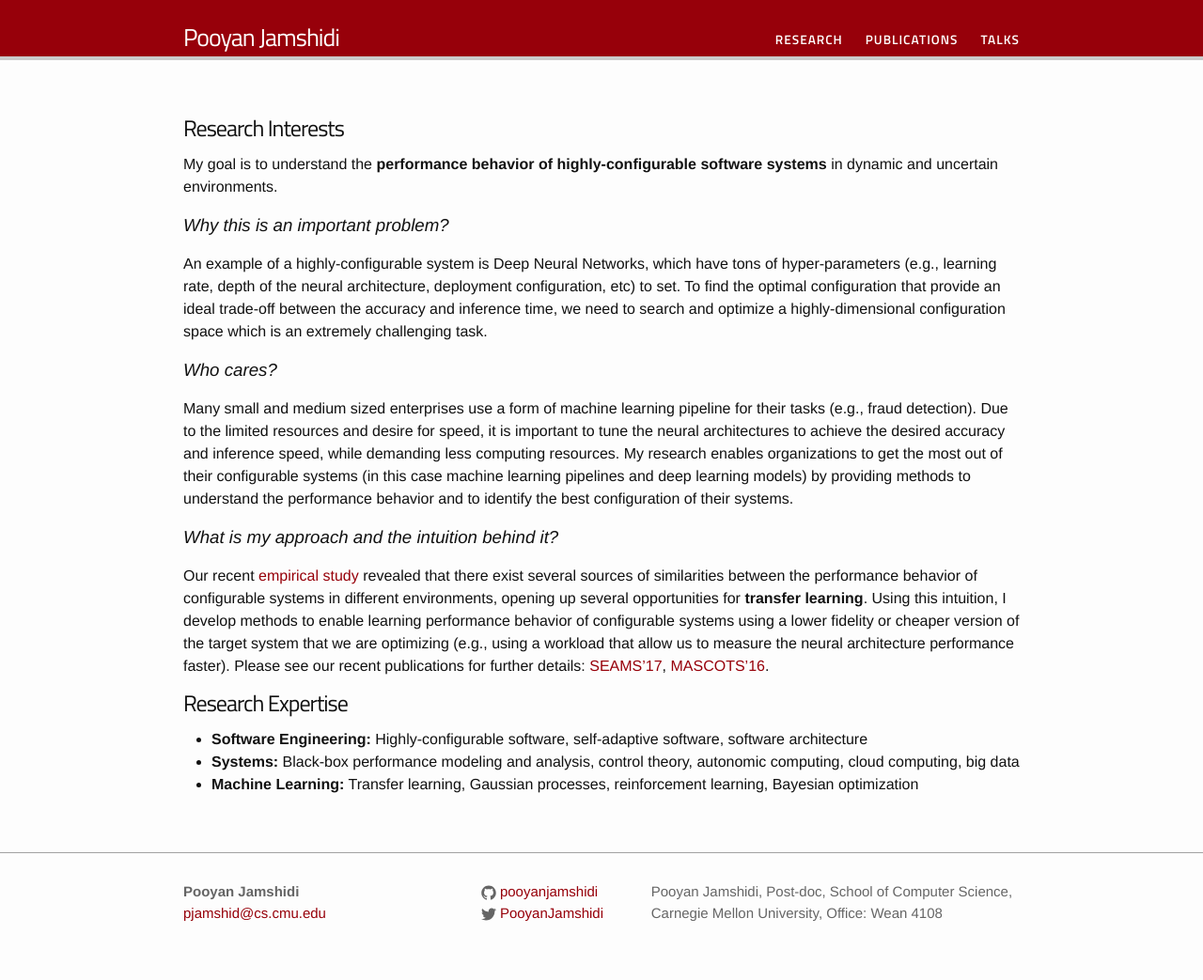
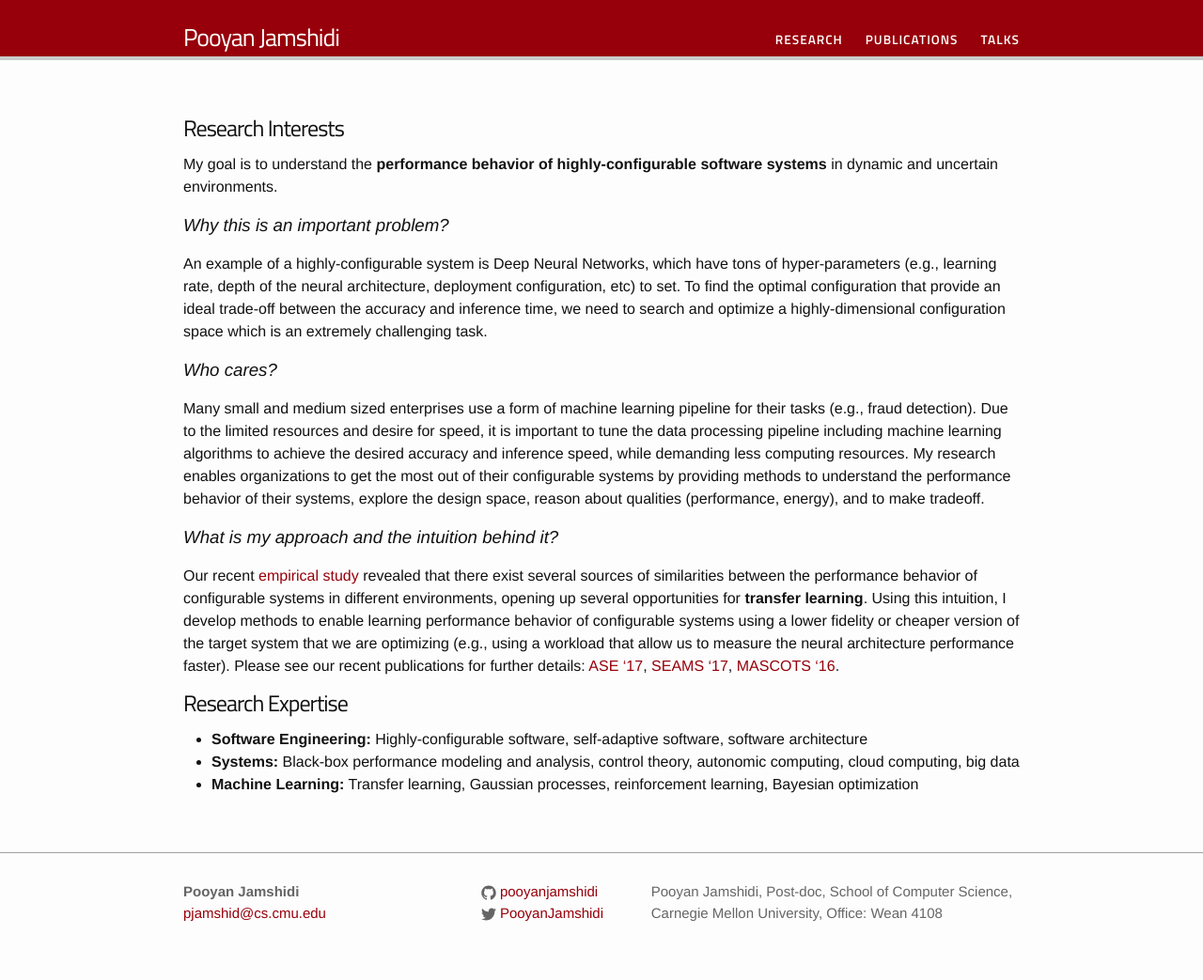
Before and after one commit to pooyanjamshidi/pooyanjamshidi.github.io, a Jekyll site: the page built from pages/research.md, in a window 1280 px wide. Shown: the whole page at 94% size. Built offline with Jekyll 4.4.1, drawn with Linux system fonts in a browser that asks for light colours; our own code applies the rules of GitHub Pages for plain Markdown files.

Commit message:
editted research interests

```diff
--- a/pages/research.md
+++ b/pages/research.md
@@ -14,10 +14,10 @@ My goal is to understand the **performance behavior of highly-configurable softw
 An example of a highly-configurable system is Deep Neural Networks, which have tons of hyper-parameters (e.g., learning rate, depth of the neural architecture, deployment configuration, etc) to set. To find the optimal configuration that provide an ideal trade-off between the accuracy and inference time, we need to search and optimize a highly-dimensional configuration space which is an extremely challenging task.
 
 ### Who cares?
-Many small and medium sized enterprises use a form of machine learning pipeline for their tasks (e.g., fraud detection). Due to the limited resources and desire for speed, it is important to tune the neural architectures to achieve the desired accuracy and inference speed, while demanding less computing resources. My research enables organizations to get the most out of their configurable systems (in this case machine learning pipelines and deep learning models) by providing methods to understand the performance behavior and to identify the best configuration of their systems.
+Many small and medium sized enterprises use a form of machine learning pipeline for their tasks (e.g., fraud detection). Due to the limited resources and desire for speed, it is important to tune the data processing pipeline including machine learning algorithms to achieve the desired accuracy and inference speed, while demanding less computing resources. My research enables organizations to get the most out of their configurable systems by providing methods to understand the performance behavior of their systems, explore the design space, reason about qualities (performance, energy), and to make tradeoff.
 
 ### What is my approach and the intuition behind it?
-Our recent [empirical study](https://arxiv.org/pdf/1709.02280) revealed that there exist several sources of similarities between the performance behavior of configurable systems in different environments, opening up several opportunities for **transfer learning**. Using this intuition, I develop methods to enable learning performance behavior of configurable systems using a lower fidelity or cheaper version of the target system that we are optimizing (e.g., using a workload that allow us to measure the neural architecture performance faster). Please see our recent publications for further details: [SEAMS'17](https://arxiv.org/pdf/1704.00234), [MASCOTS'16](https://arxiv.org/pdf/1606.06543).
+Our recent [empirical study](https://arxiv.org/pdf/1709.02280) revealed that there exist several sources of similarities between the performance behavior of configurable systems in different environments, opening up several opportunities for **transfer learning**. Using this intuition, I develop methods to enable learning performance behavior of configurable systems using a lower fidelity or cheaper version of the target system that we are optimizing (e.g., using a workload that allow us to measure the neural architecture performance faster). Please see our recent publications for further details: [ASE '17](https://arxiv.org/pdf/1709.02280), [SEAMS '17](https://arxiv.org/pdf/1704.00234), [MASCOTS '16](https://arxiv.org/pdf/1606.06543).
 
 
 # Research Expertise
```
